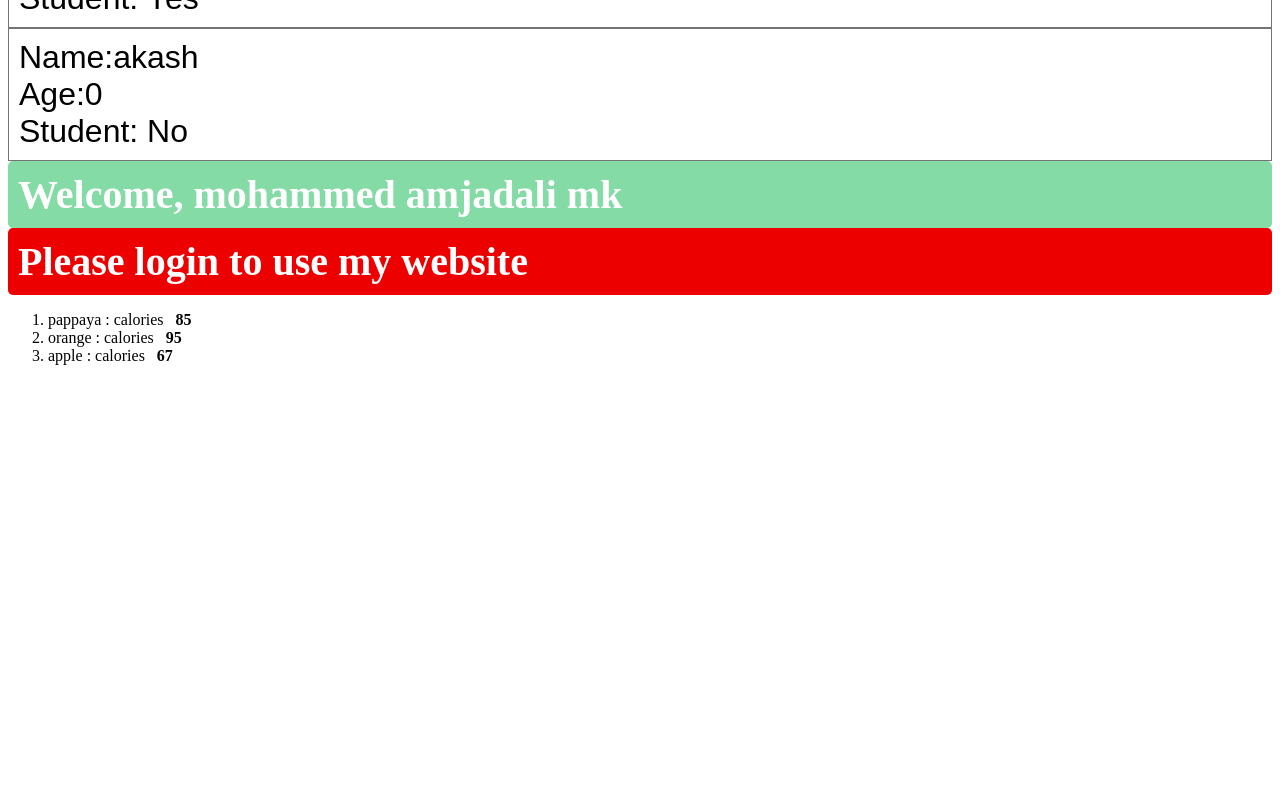
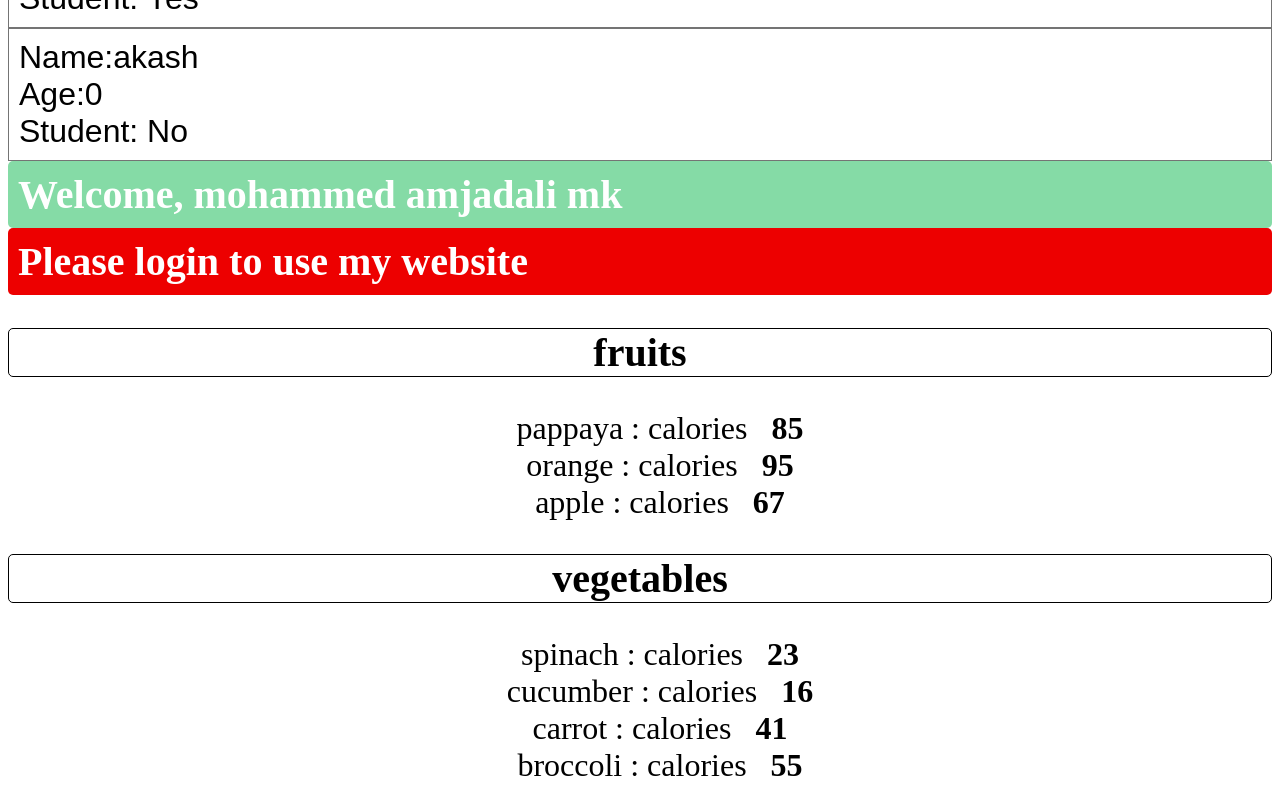
Before and after one commit to amjad78678/BroCode-React, a React (Vite) app in the folder my_react_app/: page / in a window 1280 px wide. Shown: the part 561-1361 px from the top of the page. Before the commit the page ends 942 px from the top, so only its background shows below. Built offline with nearby package versions, Linux system fonts and the light colour scheme.

Commit message:
array of objects rendering and sorting map

```diff
--- a/my_react_app/src/App.jsx
+++ b/my_react_app/src/App.jsx
@@ -14,6 +14,14 @@ function App() {
      { id: 4, name: 'pappaya', calories: 85 },
    ];
 
+   const vegetables = [
+     { id: 1, name: 'carrot', calories: 41 },
+     { id: 2, name: 'broccoli', calories: 55 },
+     { id: 3, name: 'spinach', calories: 23 },
+     { id: 4, name: 'cucumber', calories: 16 },
+   ];
+
+
 
     return (
       <>
@@ -27,7 +35,10 @@ function App() {
          <UserGreeting />
 
 
-         <List items={fruits} category='fruits'/>
+
+       {fruits.length>0? <List items={fruits} category='fruits'/>:null}
+
+       {vegetables.length>0 ?<List items={vegetables} category='vegetables'/>:null}
       </>
     );
 
--- a/my_react_app/src/List.jsx
+++ b/my_react_app/src/List.jsx
@@ -1,7 +1,9 @@
+import PropTypes from 'prop-types'
+
 function List(props){
 
-
- const itemsList=props.items;
+const itemsList=props.items;
+const category=props.category;
 
 const lowCalorieFood = itemsList.filter((fruit) => fruit.calories < 100);
 
@@ -9,8 +11,23 @@ lowCalorieFood.sort((a,b)=>b.name.localeCompare(a.name));
 
     const listItems=lowCalorieFood.map((fruit)=> <li key={fruit.id}> {fruit.name} : calories &nbsp; <b>{fruit.calories}</b></li>)
 
-    return (<ol>{listItems}</ol>)
+    return (
+      <>
+
+        <h2 className="list-category">{category}</h2> <ol className="list-items">{listItems}</ol>
+      </>
+    );
 
 }
 
+List.defaultProps={
+
+    items:[],
+    category:'Category',
+}
+List.propTypes={
+    items:PropTypes.array,
+    category:PropTypes.string,
+}
+
 export default List;
--- a/my_react_app/src/index.css
+++ b/my_react_app/src/index.css
@@ -77,3 +77,19 @@
    border-radius: 5px;
    margin: 0;
 }
+
+.list-category{
+  font-size: 2.5em;
+  font-weight: bold;
+  text-align: center;
+  border: 1px solid black;
+  border-radius: 5px;
+}
+
+.list-items li{
+
+  font-size: 2em;
+  text-align: center;
+  list-style: none;
+
+}
```
